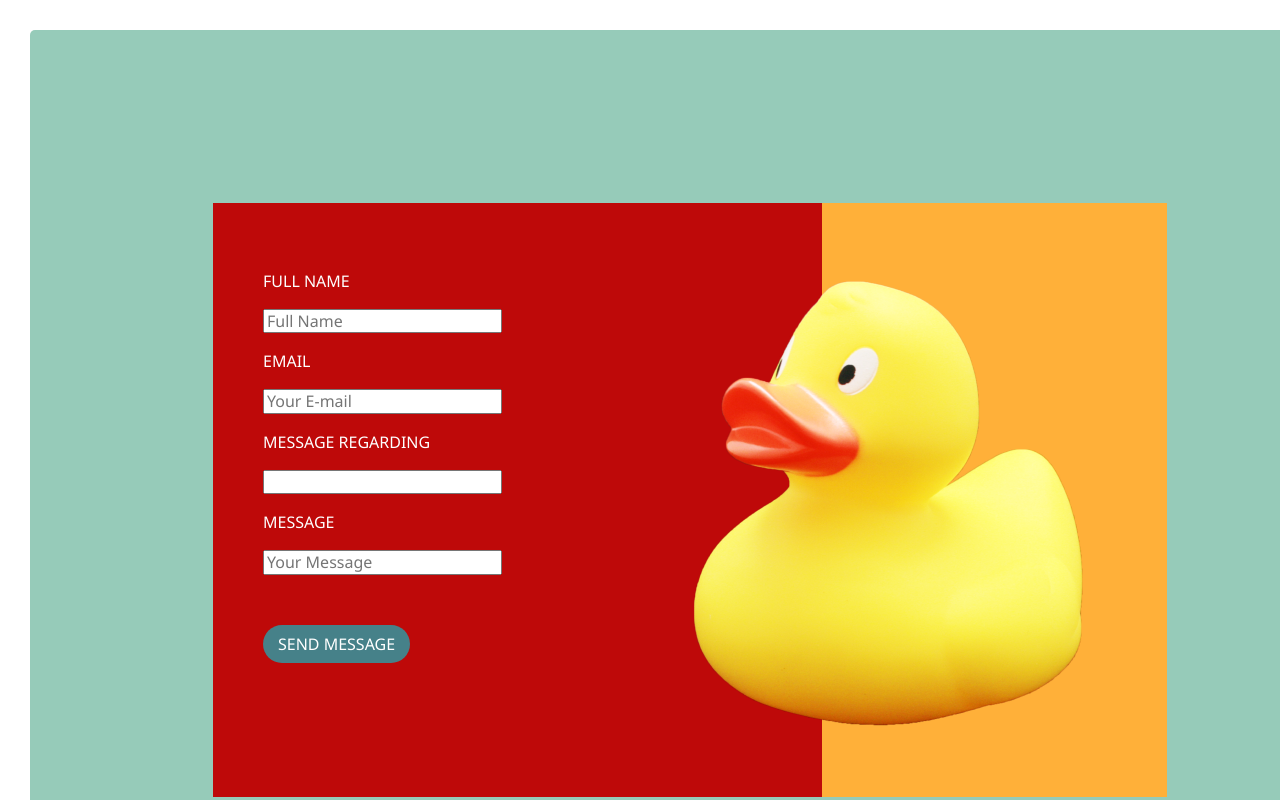
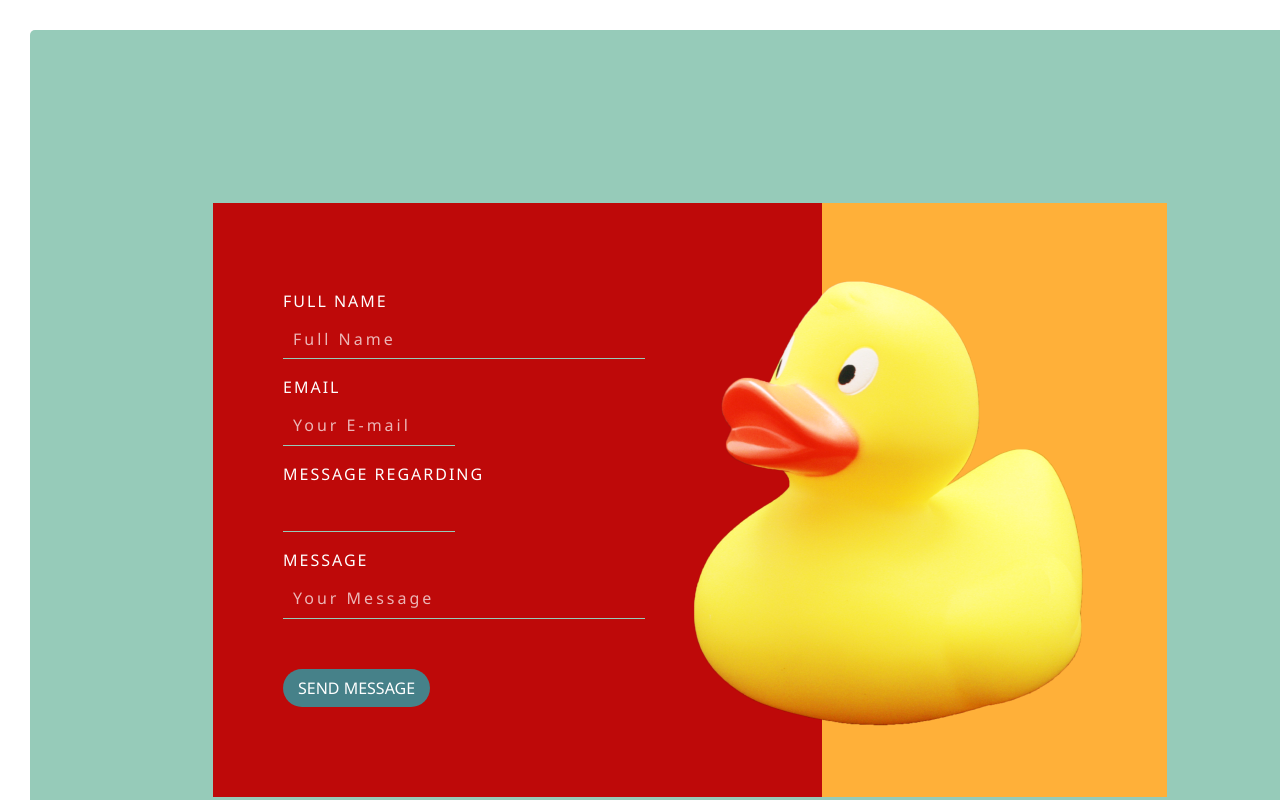
Before and after one commit to KwabenaAnane/Duck-Form-Assignment, a plain HTML site: page index.html in a window 1280 px wide. Shown: the top 800 px of the page. Drawn offline with Linux system fonts and the light colour scheme.

Commit message:
update styles to include placeholders

```diff
--- a/CSS/styles.css
+++ b/CSS/styles.css
@@ -6,22 +6,37 @@ body {
   font-family: "Segoe UI", Tahoma, Geneva, Verdana, sans-serif;
   font-weight: 100;
   font-size: medium;
+  letter-spacing: 2px;
 }
 
 form {
   margin: 50px;
-  /* padding: 40px; */
+  padding: 20px;
   align-items: center;
   display: flex;
   flex-direction: column;
   align-items: self-start;
   line-height: 3.5;
 }
-/* input [type="text"], */
-input textarea {
+
+input {
   border: none;
-  outline: none;
-  border-bottom: 1px solid #ccc;
+  border-style: none;
+  background-color: transparent;
+  border-bottom: 1px solid rgb(150, 203, 185);
+  padding-left: 10px;
+  padding-bottom: 10px;
+  letter-spacing: 3px;
+}
+input::placeholder {
+  color: #fff;
+  opacity: 0.7;
+}
+.input__1 {
+  width: 350px;
+}
+.input__2 {
+  width: 160px;
 }
 
 .container {
@@ -73,5 +88,5 @@ input textarea {
   padding: 10px 15px;
 }
 .submit_button:hover {
-  background-color: aquamarine;
+  background-color: rgb(150, 203, 185);
 }
--- a/index.html
+++ b/index.html
@@ -13,14 +13,38 @@
       <div class="red__container">
         <form action="">
           <label for="fname">FULL NAME</label>
-          <input type="text" placeholder="Full Name" />
+          <input
+            class="input__1"
+            type="text"
+            name="fname"
+            id="fname"
+            placeholder="Full Name"
+          />
+
           <label for="email">EMAIL</label>
-          <input type="email" placeholder="Your E-mail" />
-          <label for="message-title">MESSAGE REGARDING</label>
-          <input type="text" name="" id="" />
+          <input
+            class="input__2"
+            type="email"
+            name="email"
+            id="email"
+            placeholder="Your E-mail"
+          />
+
+          <label for="msg-title">MESSAGE REGARDING</label>
+          <input class="input__2" type="text" name="msg-title" id="msg-title" />
+
           <label for="message">MESSAGE</label>
-          <input type="text" placeholder="Your Message" />
-          <button class="submit_button" type="submit">SEND MESSAGE</button>
+          <input
+            class="input__1"
+            type="text"
+            name="message"
+            id="message"
+            placeholder="Your Message"
+          />
+
+          <button class="submit_button" type="submit" id="submit">
+            SEND MESSAGE
+          </button>
         </form>
       </div>
 
```
